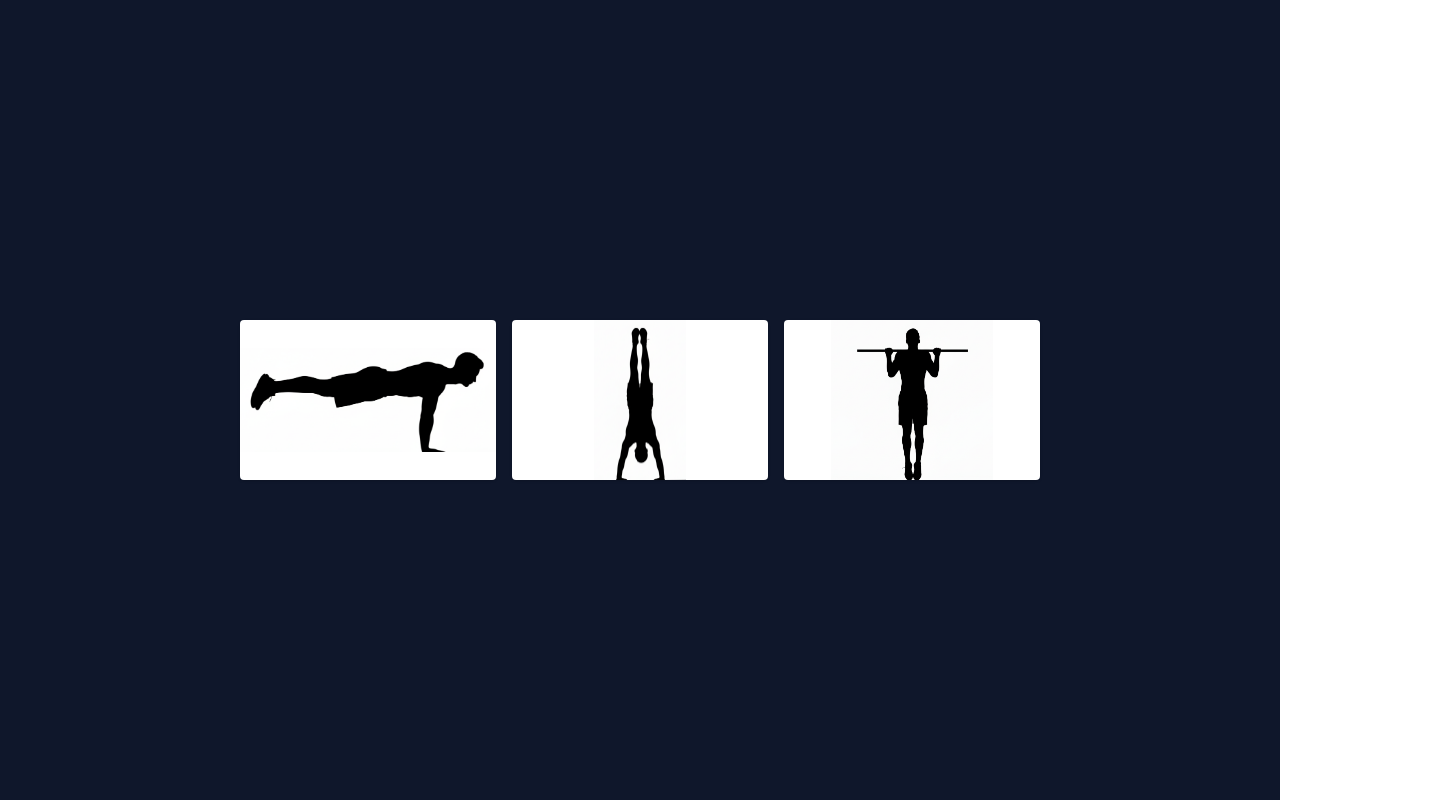
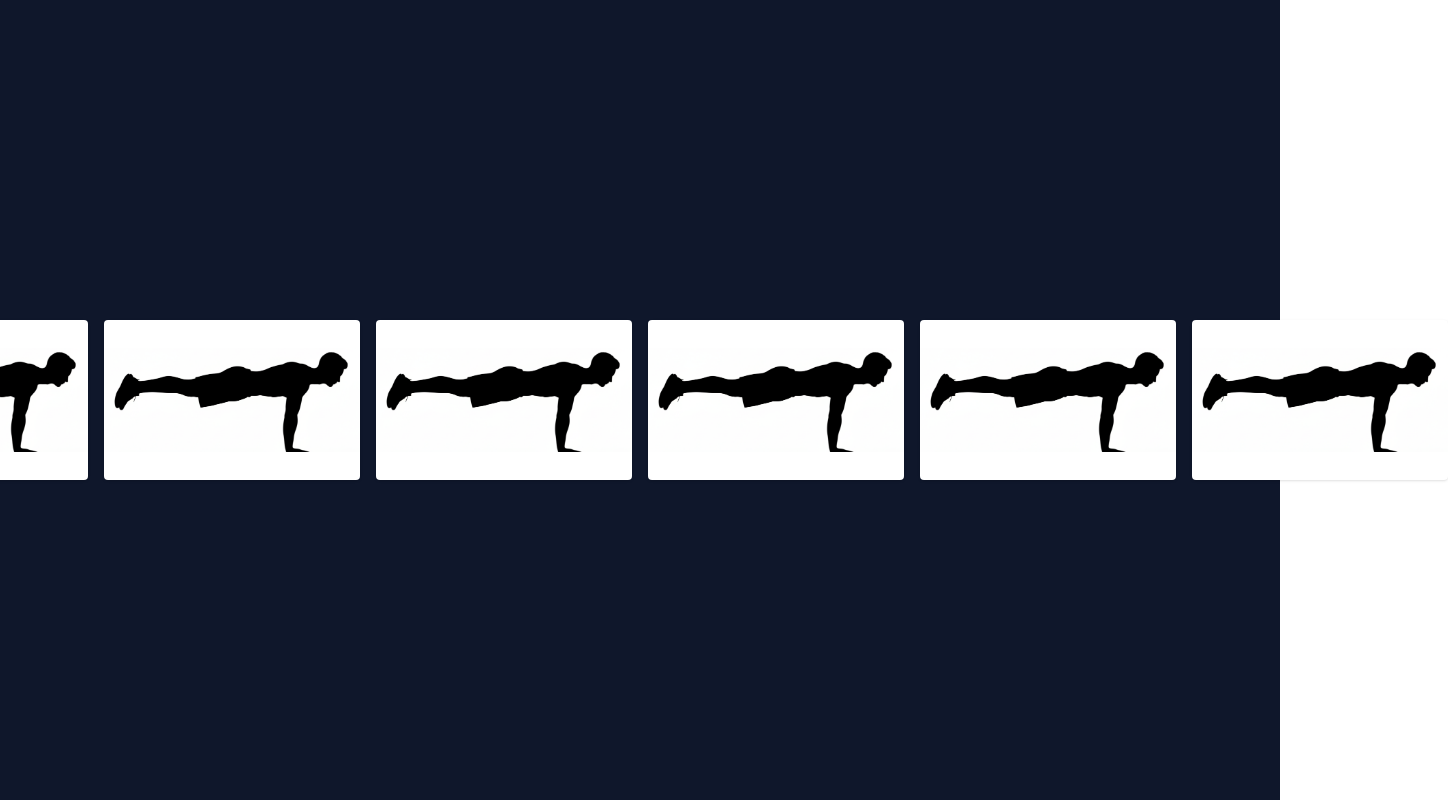
Before and after one commit to eitancohen77/Calisthenics-Progression-, a Next.js app in the folder calisthenics_progression/: page /planche in a window 1280 px wide. Shown: the whole page, 1448 px wide, since content can reach past the window. Built offline with nearby package versions, Linux system fonts and the light colour scheme.

Commit message:
Added layouts for cards

```diff
--- a/calisthenics_progression/src/app/planche/page.tsx
+++ b/calisthenics_progression/src/app/planche/page.tsx
@@ -7,32 +7,107 @@ export default function Home() {
     <>
         <div className="flex min-h-screen items-center justify-center bg-slate-900">
             <div className="flex gap-4">
-              <div className="relative w-64 h-40 bg-white p-2 rounded shadow hover:shadow-xl hover:scale-105 transition-transform overflow-hidden">
+
+
+                <div className="relative w-64 h-40 bg-white p-2 rounded shadow hover:shadow-xl hover:scale-105 transition-transform overflow-hidden group">
                 <Image
                   src='/planche.png'
-                  alt='planche'
+                  alt='Planche Lean'
                   fill
-                  className="object-contain"
+                  className="object-contain transition-opacity duration-500 group-hover:opacity-20"
                   priority
                 />
+
+                <div className="absolute inset-0 flex items-center justify-center">
+                    <p className="text-black text-3xl font-semibold opacity-0 transition-opacity duration-500 group-hover:opacity-100 text-center">
+                    Planche Lean
+                    </p>
+                </div>
               </div>
-              <div className="relative w-64 h-40 bg-white p-2 rounded shadow hover:shadow-xl hover:scale-105 transition-transform overflow-hidden">
+
+
+              <div className="relative w-64 h-40 bg-white p-2 rounded shadow hover:shadow-xl hover:scale-105 transition-transform overflow-hidden group">
                 <Image
-                  src='/handstand.png'
-                  alt='handstand'
+                  src='/planche.png'
+                  alt='Frog Stand'
                   fill
-                  className="object-contain"
+                  className="object-contain transition-opacity duration-500 group-hover:opacity-20"
                   priority
                 />
+
+                <div className="absolute inset-0 flex items-center justify-center">
+                    <p className="text-black text-3xl font-semibold opacity-0 transition-opacity duration-500 group-hover:opacity-100 text-center">
+                    Frog Stand
+                    </p>
+                </div>
               </div>
-              <div className="relative w-64 h-40 bg-white p-2 rounded shadow hover:shadow-xl hover:scale-105 transition-transform overflow-hidden">
+
+
+            <div className="relative w-64 h-40 bg-white p-2 rounded shadow hover:shadow-xl hover:scale-105 transition-transform overflow-hidden group">
                 <Image
-                  src='/pullup.png'
-                  alt='pullup'
+                  src='/planche.png'
+                  alt='Tuck Planche'
                   fill
-                  className="object-contain"
+                  className="object-contain transition-opacity duration-500 group-hover:opacity-20"
                   priority
                 />
+
+                <div className="absolute inset-0 flex items-center justify-center">
+                    <p className="text-black text-3xl font-semibold opacity-0 transition-opacity duration-500 group-hover:opacity-100 text-center">
+                    Tuck Planche
+                    </p>
+                </div>
+              </div>
+
+
+            <div className="relative w-64 h-40 bg-white p-2 rounded shadow hover:shadow-xl hover:scale-105 transition-transform overflow-hidden group">
+                <Image
+                  src='/planche.png'
+                  alt='Tuck Planche Push Up'
+                  fill
+                  className="object-contain transition-opacity duration-500 group-hover:opacity-20"
+                  priority
+                />
+
+                <div className="absolute inset-0 flex items-center justify-center">
+                    <p className="text-black text-3xl font-semibold opacity-0 transition-opacity duration-500 group-hover:opacity-100 text-center">
+                    Tuck Planche Push Up
+                    </p>
+                </div>
+              </div>
+
+
+              <div className="relative w-64 h-40 bg-white p-2 rounded shadow hover:shadow-xl hover:scale-105 transition-transform overflow-hidden group">
+                <Image
+                  src='/planche.png'
+                  alt='Straddle Planche'
+                  fill
+                  className="object-contain transition-opacity duration-500 group-hover:opacity-20"
+                  priority
+                />
+
+                <div className="absolute inset-0 flex items-center justify-center">
+                    <p className="text-black text-3xl font-semibold opacity-0 transition-opacity duration-500 group-hover:opacity-100 text-center">
+                    Straddle Planche
+                    </p>
+                </div>
+              </div>
+
+
+              <div className="relative w-64 h-40 bg-white p-2 rounded shadow hover:shadow-xl hover:scale-105 transition-transform overflow-hidden group ">
+                <Image
+                  src='/planche.png'
+                  alt='Planche'
+                  fill
+                  className="object-contain transition-opacity duration-500 group-hover:opacity-20"
+                  priority
+                />
+
+                <div className="absolute inset-0 flex items-center justify-center">
+                    <p className="text-black text-3xl font-semibold opacity-0 transition-opacity duration-500 group-hover:opacity-100 text-center">
+                    Planche
+                    </p>
+                </div>
               </div>
             </div>
         </div>
```
